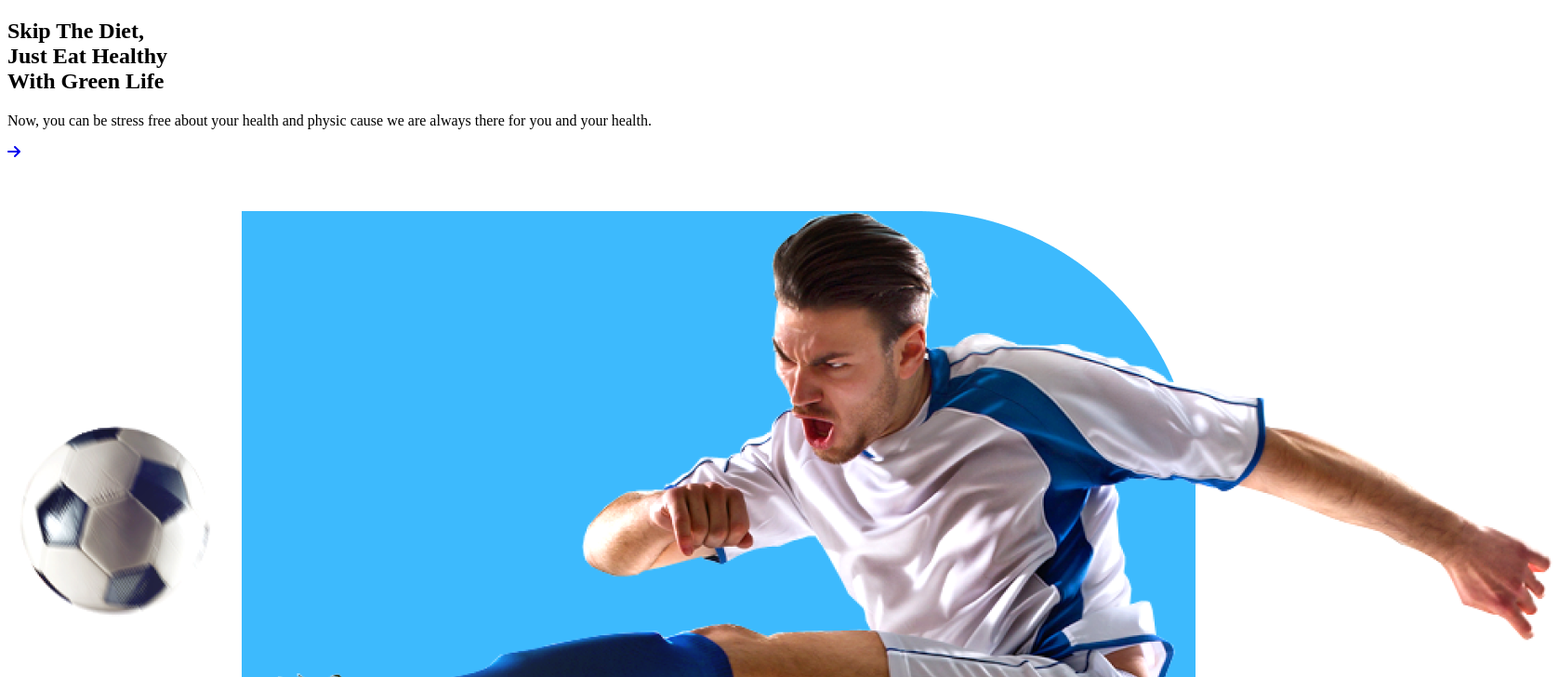
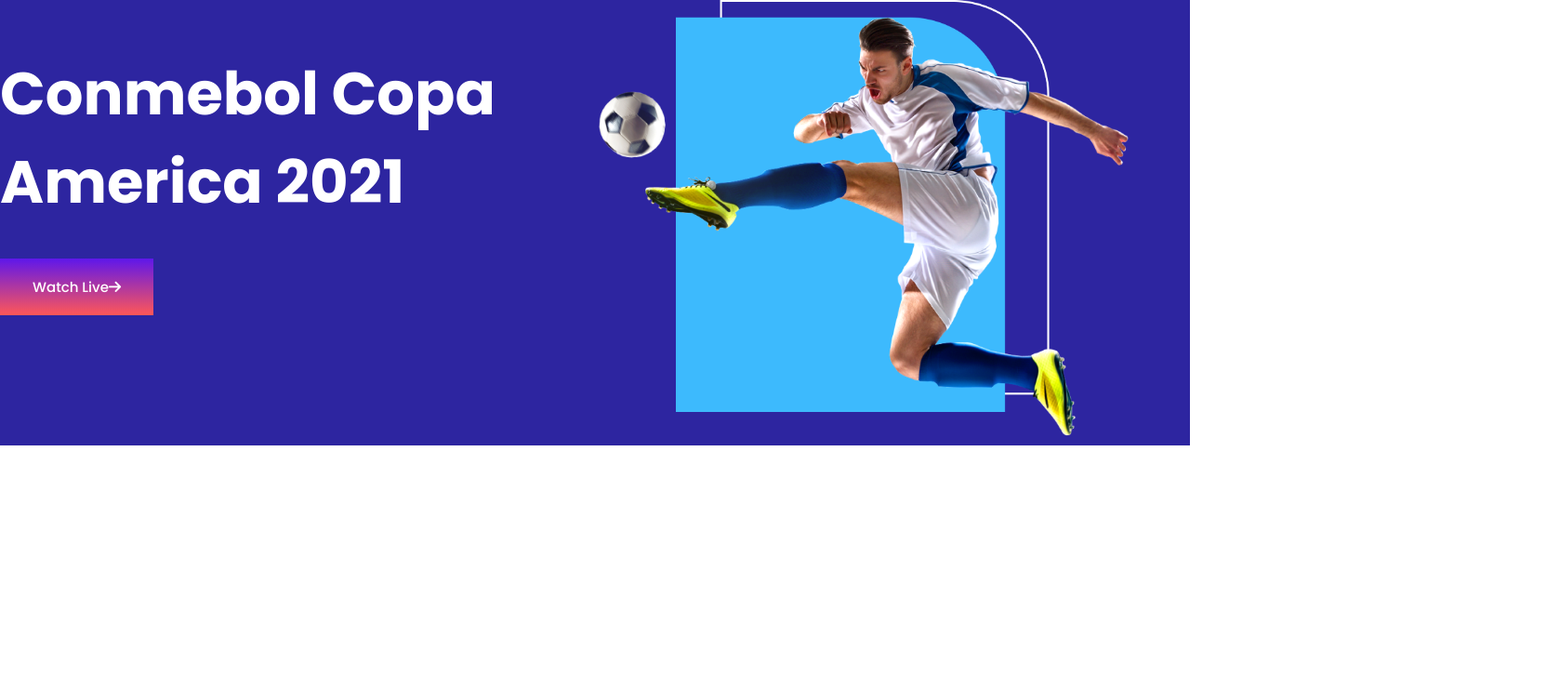
Before and after one commit to Zubian-Rais/responsive-football, a plain HTML site: page index.html in a window 1280 px wide. Shown: the top 728 px of the page at 93% size, 1677 px wide, since content can reach past the window. Drawn offline with Linux system fonts and the light colour scheme.

Commit message:
first sec commit

```diff
--- a/index.html
+++ b/index.html
@@ -20,14 +20,11 @@
         <!-- hero section -->
         <section class="flexible-container hero">
             <div class="half-width header">
-                <h1><span>Skip</span> The Diet,<br>Just Eat Healthy<br>With Green Life</h1>
-                <p>
-                    Now, you can be stress free about your health and physic cause we are always there for you and your health.
-                </p>
-                <a class="button" target="_blank" href="https://zubian.me/"><i class="fas fa-arrow-right"></i></a>
+                <h1>Conmebol Copa America 2021</h1>
+                <a class="button" target="_blank" href="https://zubian.me/">Watch Live<i class="fas fa-arrow-right"></i></a>
             </div>
             <div class="half-width banner">
-                <img class="healthy" src="images/banner.png" alt="player photo">
+                <img src="images/banner.png" alt="player photo">
             </div>
         </section>
 
--- a/style.css
+++ b/style.css
@@ -1 +1,40 @@
 /* primary styles */
+body{
+    font-family: 'Poppins', sans-serif;
+    margin: 0;
+}
+
+.flexible-container{
+    display: flex;
+}
+
+.hero{
+    background-color: #2d25a0;
+}
+
+.button{
+    font-size: 15px;
+    font-weight: 500;
+    text-decoration: none;
+    color: #fff;
+    background-image: linear-gradient(#5E17EB, #FF5757);
+    padding: 20px 35px;
+}
+
+.button:hover{
+    background-image: linear-gradient(#FF5757, #5E17EB);
+}
+
+.half-width{
+    width: 50%;
+}
+
+.banner img{
+    width: 90%;
+}
+
+h1{
+    color: #ffffff;
+    font-size: 64px;
+    font-weight: 700;
+}
```
